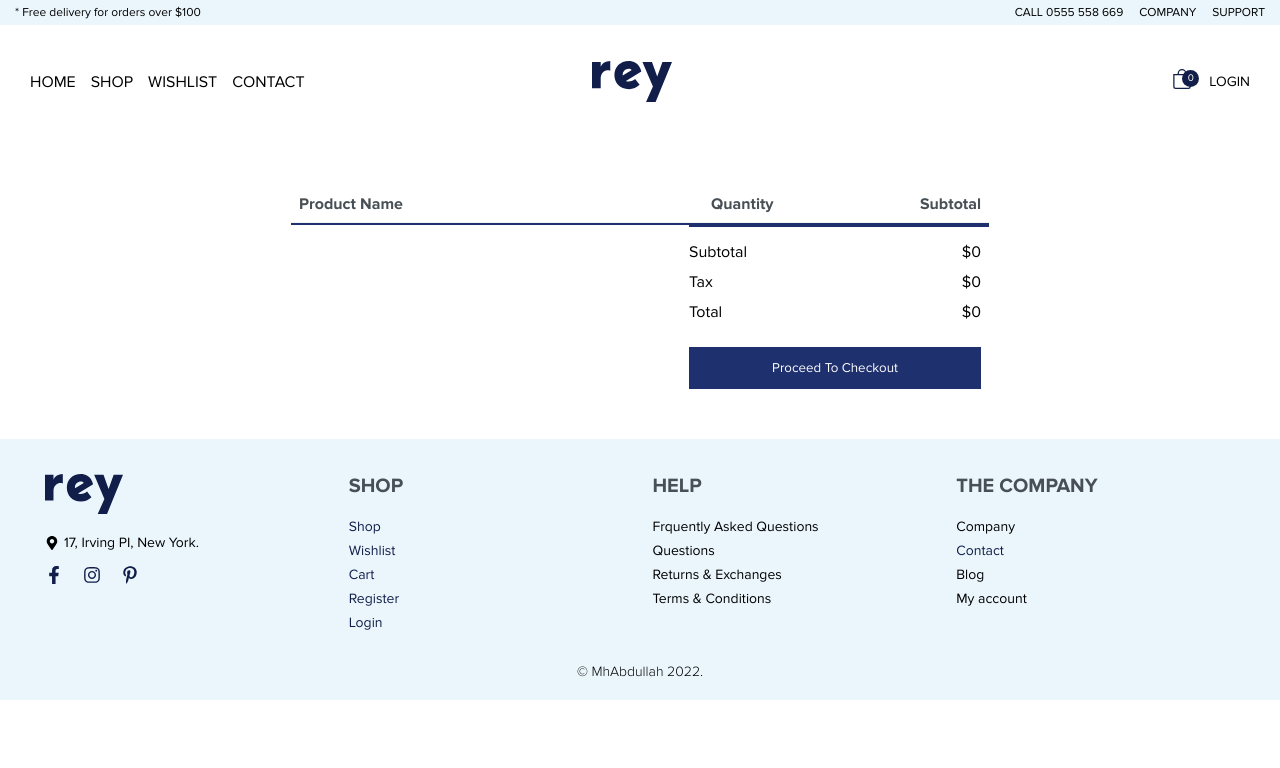
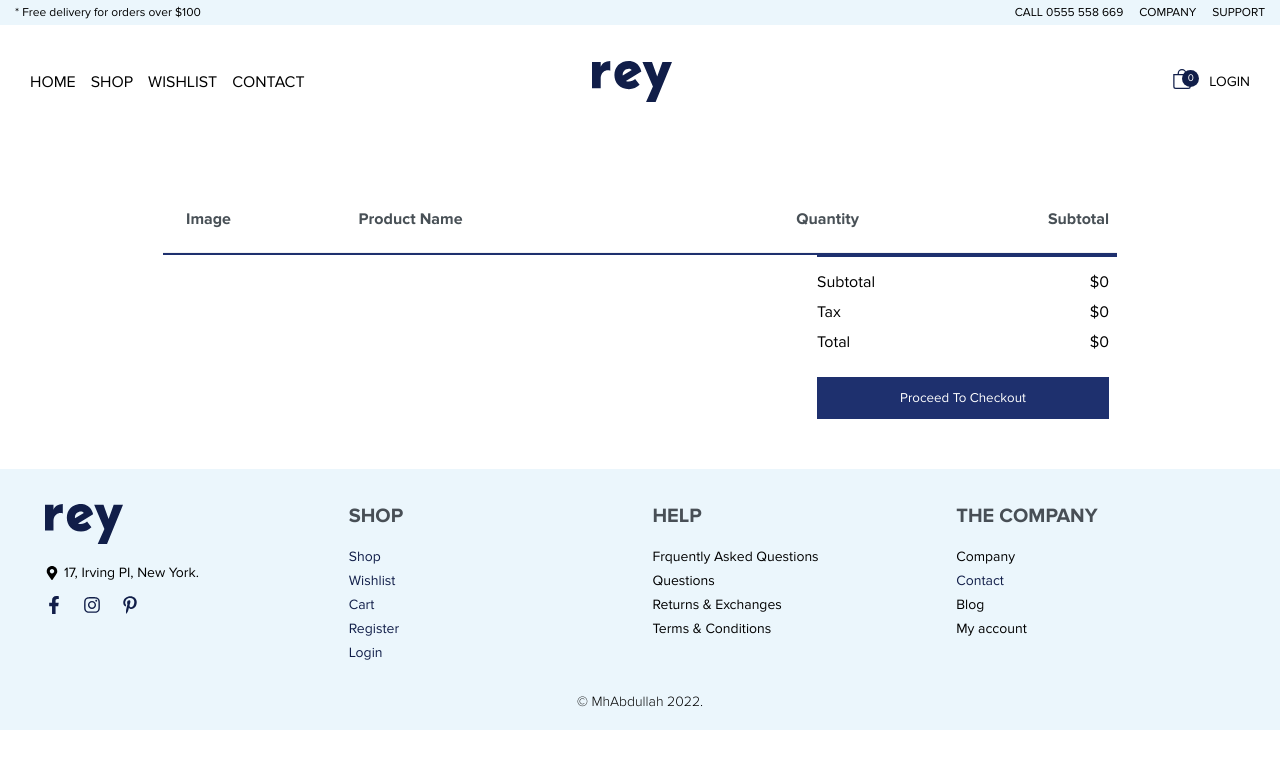
Before and after one commit to mohaymenrafi/rey-client, a React (Create React App) app in the folder client/: page /cart in a window 1280 px wide. Shown: the top 768 px of the page. Built offline with nearby package versions, Linux system fonts and the light colour scheme.

Commit message:
cart frontend added

```diff
--- a/client/src/features/cart/cartSlice.ts
+++ b/client/src/features/cart/cartSlice.ts
@@ -27,21 +27,29 @@ const cartSlice = createSlice({
 			const { _id, quantity, selectedColor, selectedSize } = action.payload;
 			const hasIndex: number = findIndex(
 				state.products,
-				(item) => item._id === _id
+				(item) =>
+					item._id === _id &&
+					item.selectedColor === selectedColor &&
+					item.selectedSize === selectedSize
 			);
+
 			if (hasIndex > -1) {
 				const prevItem = state.products[hasIndex];
-				if (
-					selectedColor === prevItem.selectedColor &&
-					selectedSize === prevItem.selectedSize
-				) {
-					prevItem.quantity += quantity;
-				} else {
-					state.products.push(action.payload);
-				}
+				prevItem.quantity += quantity;
 			} else {
 				state.products.push(action.payload);
 			}
+			// 	if (
+			// 		selectedColor === prevItem.selectedColor &&
+			// 		selectedSize === prevItem.selectedSize
+			// 	) {
+			// 		prevItem.quantity += quantity;
+			// 	} else {
+			// 		state.products.push(action.payload);
+			// 	}
+			// } else {
+			// 	state.products.push(action.payload);
+			// }
 			state.count = state.products.length;
 			state.subTotal = reduce(
 				state.products,
@@ -53,9 +61,9 @@ const cartSlice = createSlice({
 			state.tax = (state.subTotal * 9) / 100;
 			state.total = state.subTotal + state.tax;
 		},
-		removeFromCart: (state, action: PayloadAction<ICartProduct>) => {
-			const { _id } = action.payload;
-			state.products = filter(state.products, (item) => item._id !== _id);
+		removeFromCart: (state, action: PayloadAction<{ index: number }>) => {
+			const { index } = action.payload;
+			state.products = filter(state.products, (_, idx) => idx !== index);
 			state.count = state.products.length;
 			state.subTotal = reduce(
 				state.products,
@@ -68,8 +76,14 @@ const cartSlice = createSlice({
 			state.total = state.subTotal + state.tax;
 		},
 		increase: (state, action: PayloadAction<ICartProduct>) => {
-			const { _id } = action.payload;
-			const itemIndex = findIndex(state.products, (item) => item._id === _id);
+			const { _id, selectedColor, selectedSize } = action.payload;
+			const itemIndex = findIndex(state.products, (item) => {
+				return (
+					item._id === _id &&
+					item.selectedColor === selectedColor &&
+					item.selectedSize === selectedSize
+				);
+			});
 			state.products[itemIndex].quantity += 1;
 			state.subTotal = reduce(
 				state.products,
@@ -82,8 +96,14 @@ const cartSlice = createSlice({
 			state.total = state.subTotal + state.tax;
 		},
 		decrease: (state, action: PayloadAction<ICartProduct>) => {
-			const { _id } = action.payload;
-			const itemIndex = findIndex(state.products, (item) => item._id === _id);
+			const { _id, selectedColor, selectedSize } = action.payload;
+			const itemIndex = findIndex(state.products, (item) => {
+				return (
+					item._id === _id &&
+					item.selectedColor === selectedColor &&
+					item.selectedSize === selectedSize
+				);
+			});
 			state.products[itemIndex].quantity -= 1;
 			state.subTotal = reduce(
 				state.products,
@@ -103,5 +123,6 @@ const cartSlice = createSlice({
 
 export const selectCart = (state: RootState) => state.cart;
 
-export const { addToCart } = cartSlice.actions;
+export const { addToCart, removeFromCart, increase, decrease } =
+	cartSlice.actions;
 export default cartSlice.reducer;
--- a/client/src/pages/Cart/index.tsx
+++ b/client/src/pages/Cart/index.tsx
@@ -1,13 +1,21 @@
 import styled from "styled-components";
-import { useAppSelector } from "../../app/hooks";
+import { useAppDispatch, useAppSelector } from "../../app/hooks";
 import Container from "../../styles/Container";
 import { theme } from "../../styles/theme";
-import { selectCart } from "../../features/cart/cartSlice";
+import {
+	decrease,
+	increase,
+	removeFromCart,
+	selectCart,
+} from "../../features/cart/cartSlice";
 import { map } from "lodash";
+import { AiOutlineMinus, AiOutlinePlus, AiFillDelete } from "react-icons/ai";
+import { ICartProduct } from "../../types/product";
+
 const ContainerExtended = styled(Container)`
 	padding-top: 30px;
 	padding-bottom: 50px;
-	max-width: ${theme.sc.md};
+	max-width: ${theme.sc.lg};
 `;
 
 const CartTable = styled.table`
@@ -41,15 +49,30 @@ const CartTable = styled.table`
 	tbody tr:hover {
 		background-color: ${theme.col["white-2"]};
 	}
-	.first {
-		width: 55%;
+	.imgCol {
+		width: 20%;
+		text-align: left;
+		padding: 15px;
+		img {
+			width: 90%;
+		}
+	}
+	.nameCol {
+		width: 40%;
 		text-align: left;
 	}
-	.second {
+	.quantityCol {
 		width: 20%;
+		display: flex;
+		align-items: center;
+		justify-content: center;
+		column-gap: 7px;
+		svg {
+			cursor: pointer;
+		}
 	}
-	.third {
-		width: 25%;
+	.totalCol {
+		width: 20%;
 		text-align: right;
 	}
 `;
@@ -98,31 +121,70 @@ const ItemInfo = styled.span`
 	font-weight: 600;
 `;
 
+const DeleteButton = styled.button`
+	display: block;
+	background-color: transparent;
+	border: none;
+	outline: none;
+	margin-top: 7px;
+	font-size: ${theme.fs.sm};
+	cursor: pointer;
+	display: flex;
+	align-items: center;
+	column-gap: 10px;
+	@media (min-width: ${theme.sc.md}) {
+		font-size: ${theme.fs.base};
+	}
+`;
+
 const CartPage = () => {
-	const { products, count, subTotal, tax, total } = useAppSelector(selectCart);
-
+	const { products, subTotal, tax, total } = useAppSelector(selectCart);
+	const dispatch = useAppDispatch();
+	const handleIncrease = (item: ICartProduct): void => {
+		dispatch(increase(item));
+	};
+	const handleDecrease = (item: ICartProduct): void => {
+		if (item.quantity > 1) {
+			dispatch(decrease(item));
+		}
+	};
+	const handleDelete = (idx: number): void => {
+		dispatch(removeFromCart({ index: idx }));
+	};
 	return (
 		<ContainerExtended>
 			<CartTable>
 				<thead>
 					<tr>
-						<th className="first">Product Name</th>
-						<th className="second">Quantity</th>
-						<th className="third">Subtotal</th>
+						<th className="imgCol">Image</th>
+						<th className="nameCol">Product Name</th>
+						<th className="quantityCol">Quantity</th>
+						<th className="totalCol">Subtotal</th>
 					</tr>
 				</thead>
 				<tbody>
 					{map(products, (item, idx) => {
 						return (
 							<tr key={idx}>
-								<td className="first">
+								<td className="imgCol">
+									<img src={item.img} alt={item.title} />
+								</td>
+								<td className="nameCol">
 									<CartTitle>{item.title}</CartTitle>
 									<ItemInfo>
 										{item.selectedColor}, {item.selectedSize}
 									</ItemInfo>
+									<DeleteButton onClick={() => handleDelete(idx)}>
+										<span> Remove from cart</span>
+										<AiFillDelete />
+									</DeleteButton>
 								</td>
-								<td className="second">{item.quantity}</td>
-								<td className="third"> ${item.quantity * item.price}</td>
+								<td className="quantityCol">
+									<AiOutlineMinus onClick={() => handleDecrease(item)} />
+									{item.quantity}
+									<AiOutlinePlus onClick={() => handleIncrease(item)} />
+								</td>
+								<td className="totalCol"> ${item.quantity * item.price}</td>
 							</tr>
 						);
 					})}
```
